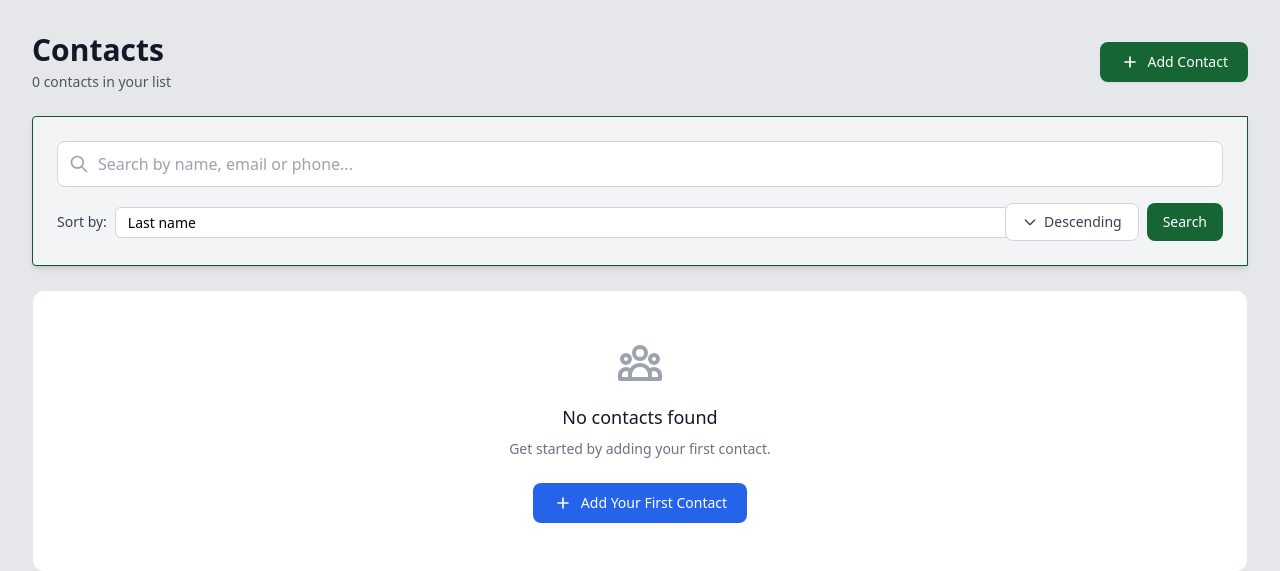
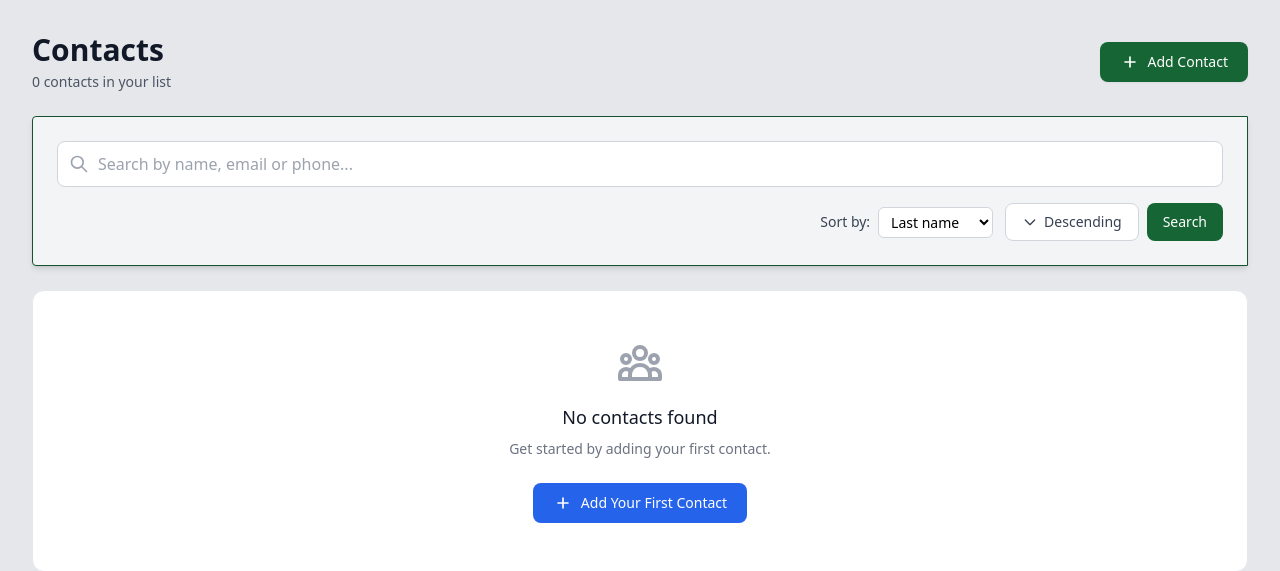
Before and after one commit to ovezthaking/Contact-Manager, a Django app: page / in a window 1280 px wide. Shown: the part 65-636 px from the top of the page. Run offline with Django 5.2, Linux system fonts and the light colour scheme; data that the repository does not hold is empty; some libraries are stand-ins or nearby versions.

Commit message:
fix contact sorting styling

```diff
--- a/contact/templates/contact/index.html
+++ b/contact/templates/contact/index.html
@@ -43,15 +43,15 @@
                 >
             </div>
 
-            <div class="flex flex-col sm:flex-row gap-3">
+            <div class="flex flex-col sm:flex-row gap-3 sm:justify-end">
                 <!-- Sorting by last name or date -->
-                <div class="flex-1 flex items-center gap-2">
+                <div class="flex items-center gap-2">
                     <label for="sort-select" class="text-sm font-medium text-gray-700 whitespace-nowrap">Sort by:</label>
                     <select
                         id="sort-select"
                         name="sort_by"
                         onchange="changeSorting()"
-                        class="flex-1 sm:flex-none px-2 py-1 border border-gray-300 rounded-md focus:ring-2 focus:ring-green-700 focus:border-transparent text-sm"
+                        class="px-2 py-1 border border-gray-300 rounded-md focus:ring-2 focus:ring-green-700 focus:border-transparent text-sm"
                         >
                         <option value="created" {% if active_sort == 'created' %}selected{% endif %}>Date added</option>
                         <option value="last_name" {% if active_sort == 'last_name' %}selected{% endif %}>Last name</option>
```
